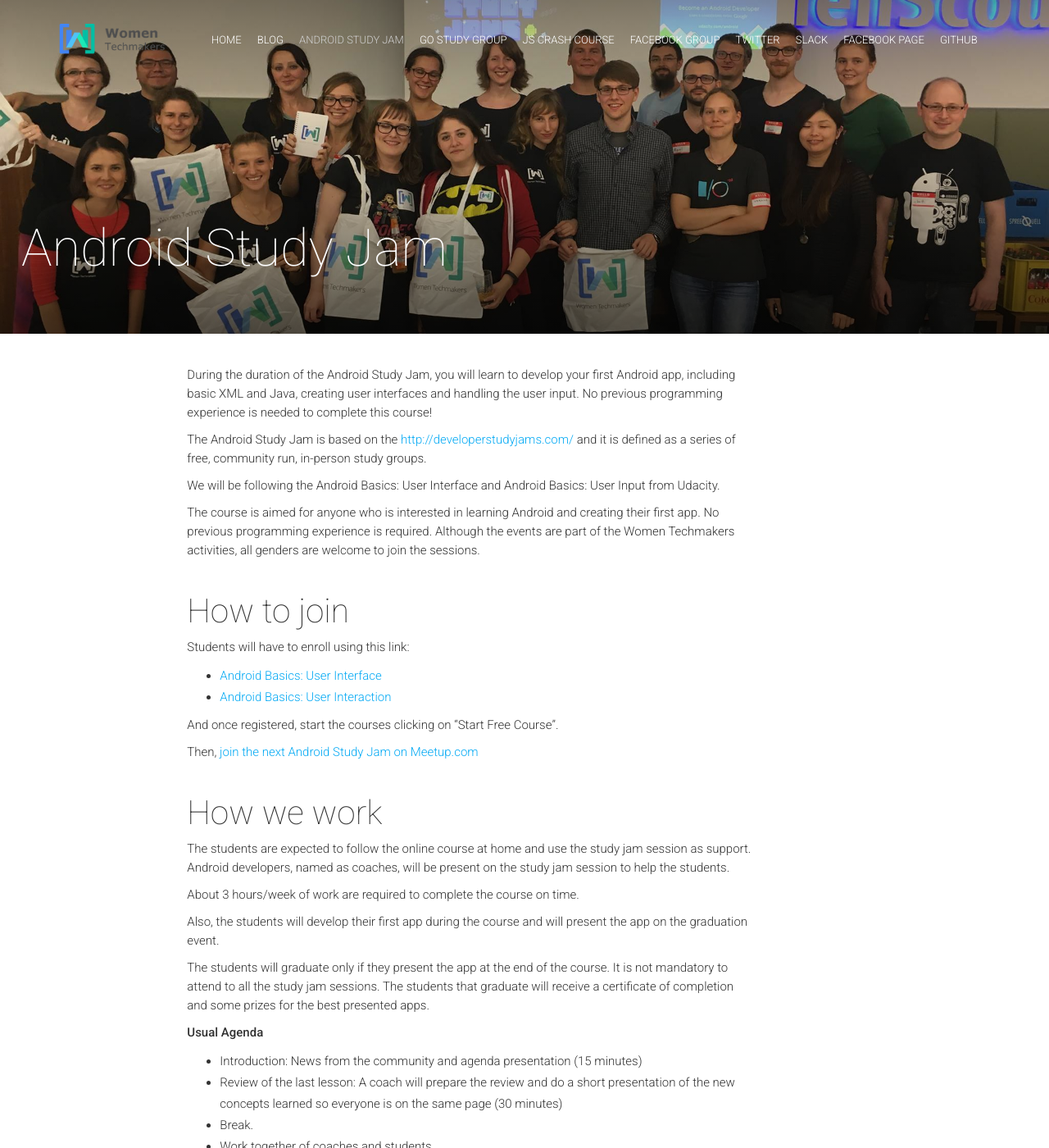
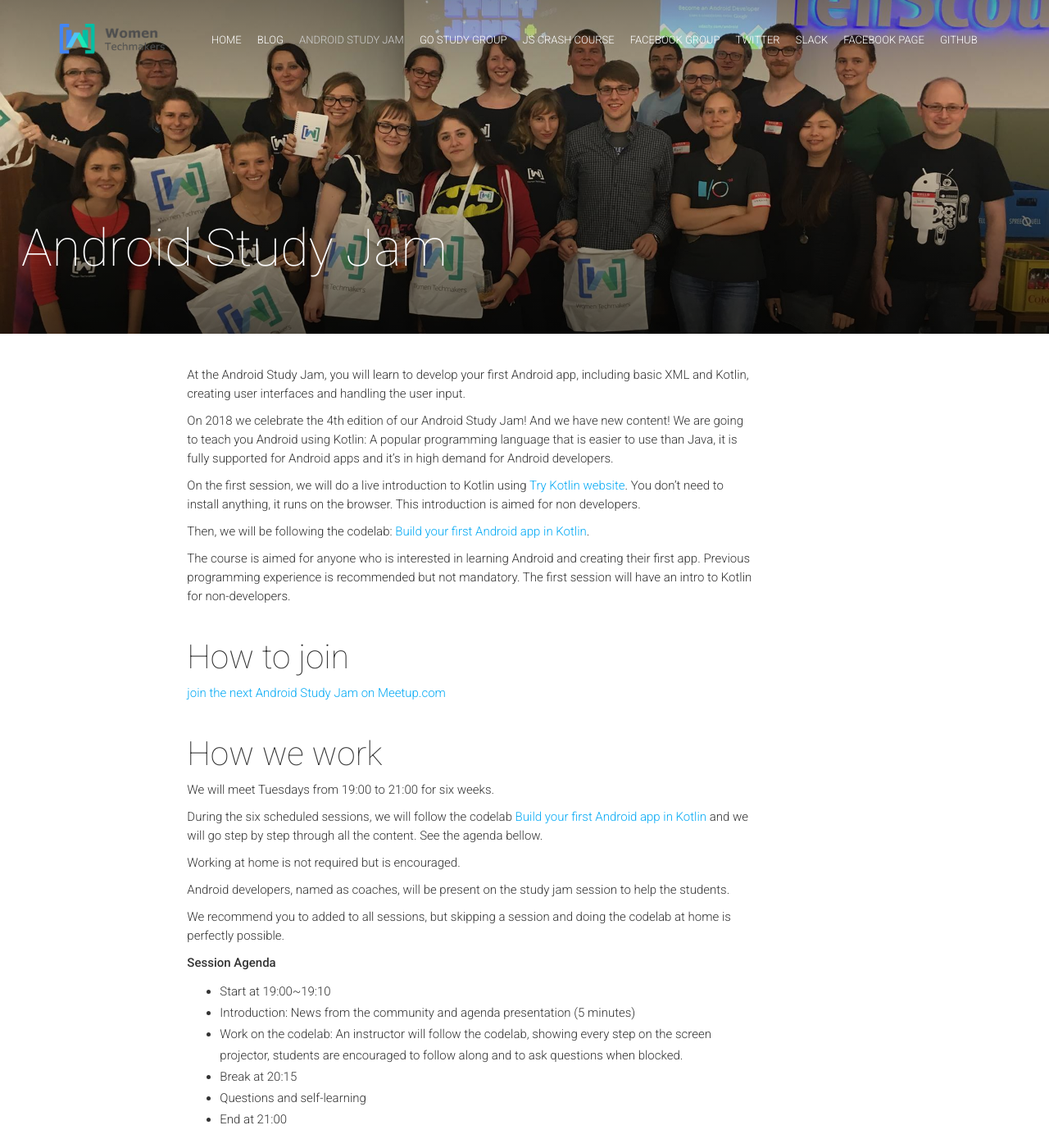
Before and after one commit to WTMBerlin/wtmberlin.github.io, a Jekyll site: the page built from android-study-jam.md, in a window 1280 px wide and 1400 px high. Shown: the whole window at 82% size. Built offline with Jekyll 4.4.1, drawn with Linux system fonts in a browser that asks for light colours; nearby versions of some CDN libraries; comment, search, counter and statistics services are not loaded; some of the changed text lies outside the part shown.

Commit message:
Android Study Jam 2018 new page

```diff
--- a/android-study-jam.md
+++ b/android-study-jam.md
@@ -6,63 +6,58 @@
 ---
 <img class="img-responsive feature-image" src="{{ site.baseurl }}/img/posts/android-study-jam.jpg" style="display:none">
 
-During the duration of the Android Study Jam, you will learn to develop your
-first Android app, including basic XML and Java, creating user interfaces and
-handling the user input. No previous programming experience is needed to
-complete this course!
+At the Android Study Jam, you will learn to develop your
+first Android app, including basic XML and Kotlin, creating user interfaces and
+handling the user input.
 
-The Android Study Jam is based on the
-[http://developerstudyjams.com/](http://developerstudyjams.com/) and it is
-defined as a series of free, community run, in-person study groups.
+On 2018 we celebrate the 4th edition of our Android Study Jam!
+And we have new content! We are going to teach you Android using Kotlin:
+A popular programming language that is easier to
+use than Java, it is fully supported for Android apps and it's in high demand for Android
+developers.
 
-We will be following the Android Basics: User Interface and Android Basics: User
-Input from Udacity.
+On the first session, we will do a live introduction to Kotlin using [Try Kotlin website](https://try.kotlinlang.org/).
+You don't need to install anything, it runs on the browser. This introduction is
+aimed for non developers.
+
+Then, we will be following the codelab: [Build your first Android app in Kotlin](https://codelabs.developers.google.com/codelabs/build-your-first-android-ap).
 
 The course is aimed for anyone who is interested in learning Android and
-creating their first app. No previous programming experience is required.
-Although the events are part of the Women Techmakers activities, all genders
-are welcome to join the sessions.
+creating their first app. Previous programming experience is recommended but
+not mandatory. The first session will have an intro to Kotlin for non-developers.
 
 #### How to join
 
-Students will have to enroll using this link:
-
-- [Android Basics: User Interface](https://www.udacity.com/course/android-development-for-beginners--ud837)
-- [Android Basics: User Interaction](https://www.udacity.com/course/android-basics-user-input--ud836)
-
-And once registered, start the courses clicking on “Start Free Course”.
-
-Then, [join the next Android Study Jam on Meetup.com](https://www.meetup.com/women-techmakers-berlin/events/)
+[join the next Android Study Jam on Meetup.com](https://www.meetup.com/women-techmakers-berlin/events/)
 
 #### How we work
 
-The students are expected to follow the online course at home and use the study
-jam session as support. Android developers, named as coaches, will be present on
+We will meet Tuesdays from 19:00 to 21:00 for six weeks.
+
+During the six scheduled sessions, we will follow the codelab [Build your first Android app in Kotlin](https://codelabs.developers.google.com/codelabs/build-your-first-android-ap)
+and we will go step by step through all the content. See the agenda bellow.
+
+Working at home is not required but is encouraged.
+
+Android developers, named as coaches, will be present on
 the study jam session to help the students.
 
-About 3 hours/week of work are required to complete the course on time.
+We recommend you to added to all sessions, but skipping a session and doing the
+codelab at home is perfectly possible.
 
-Also, the students will develop their first app during the course and will
-present the app on the graduation event.
+**Session Agenda**
 
-The students will graduate only if they present the app at the end of the course.
-It is not mandatory to attend to all the study jam sessions. The students
-that graduate will receive a certificate of completion and some prizes for the
-best presented apps.
-
-**Usual Agenda**
-
-- Introduction: News from the community and agenda presentation (15 minutes)
-- Review of the last lesson: A coach will prepare the review and do a short
-presentation of the new concepts learned so everyone is on the same page (30 minutes)
-- Break.
-- Work together of coaches and students
+- Start at 19:00~19:10
+- Introduction: News from the community and agenda presentation (5 minutes)
+- Work on the codelab: An instructor will follow the codelab, showing every step on the screen projector, students are encouraged to follow along and to ask questions when blocked.
+- Break at 20:15
+- Questions and self-learning
+- End at 21:00
 
 #### Diversity and Code of Conduct
 
-The Android Study Jam is organized with collaboration of Women Techmakers
-Berlin, GDG Berlin and GDG Berlin Android. Our mission is that everyone feels
-welcome to our events no matter gender or nationality, take their first steps
+The Android Study Jam is organized by Women Techmakers Berlin.
+Our mission is that everyone feels welcome to our events no matter gender or nationality, take their first steps
 in tech and be part of our local community.
 
 We strictly follow the [Berlin Code Of Conduct](http://berlincodeofconduct.org/)
@@ -70,28 +65,27 @@
 
 #### Location
 
-Babbel
-Max-Beer-Straße 2
-10119 Berlin
+Soundcloud
+Rheinsberger Str. 76/77
+10115 Berlin
 
-<iframe src="https://www.google.com/maps/embed?pb=!1m18!1m12!1m3!1d2427.475291121882!2d13.406113615807671!3d52.52483427981511!2m3!1f0!2f0!3f0!3m2!1i1024!2i768!4f13.1!3m3!1m2!1s0x47a851e1d943f383%3A0xce78b374eadae715!2sMax-Beer-Stra%C3%9Fe+2%2C+10119+Berlin!5e0!3m2!1sen!2sde!4v1489322986028" width="600" height="450" frameborder="0" style="border:0" allowfullscreen></iframe>
+<iframe src="https://www.google.com/maps/embed?pb=!1m18!1m12!1m3!1d2426.7933667539633!2d13.392551315644978!3d52.53717267981745!2m3!1f0!2f0!3f0!3m2!1i1024!2i768!4f13.1!3m3!1m2!1s0x47a851f11cea3617%3A0xd4277880007598c2!2sSoundcloud+HQ!5e0!3m2!1sen!2sde!4v1522512762033" width="600" height="450" frameborder="0" style="border:0" allowfullscreen></iframe>
 
 #### Calendar
 
-- 01.03.2017: Study Jam Kickoff + Building Layouts Part 1
-- 15.03.2017: Building Layouts Part 2
-- 05.04.2017: Making App Interactive Part 1
-- 19.04.2017: Making App Interactive Part 2
-- 03.05.2017: Object Oriented Programming Part 1
-- 17.05.2017: Object Oriented Programming Part 2
-- 07.06.2017: Project work
-- 21.06.2017: Graduation event
+- 15.05.2018: Study Jam Kickoff + Introduction to Kotlin
+- 22.05.2018: Codelab
+- 29.05.2018: Codelab
+- 05.06.2018: Codelab
+- 12.06.2018: Codelab
+- 19.06.2018: Codelab
+
+Dates for graduation event are yet not confirmed.
 
 #### Communication
 
-Join the [Android Developers Group Berlin Slack](https://adg-berlin.herokuapp.com/)
-
-Join the #wtm-study-jam channel if student. #wtm-study-jam-orga if organizer.
+1. Join the [WTM Berlin Slack](https://womentechmakersberlin.slack.com/)
+2. Join the #android-study-jam channel.
 
 #### FAQ for Students
 
@@ -99,25 +93,21 @@
 
 No, we won’t check the attendance.
 
-**Do I need to present an app as final project for graduation?**
-
-Yes, presenting an app on the closing event is required to get the certificate of completion.
-
 **I skipped some lessons and I am lost. Can I still come to the events?**
 
 Yes, you will have plenty of time to catch up. You can work on them during the lessons and the coaches will help you.
 
 **How many hours do I need to study each week?**
 
-Approx. 3 hours a week are required to complete the whole course and do the project.
+Studying at home is not required, except if you skip lessons.
 
 **Do I need to prepare the sessions at home?**
 
-Yes, it is recommended that the students (and the coaches) do the course lessons before the events to come prepared with questions.
+No, it's not required.
 
 **Do I need to install Android Studio?**
 
-The course will tell you when to install Android Studio (at the Practice Set 1)
+The course will tell you when to install Android Studio (At the first lesson)
 
 **Do I need a powerful computer?**
 
@@ -126,3 +116,12 @@
 **Do I need an Android device?**
 
 Not mandatory but nice to have, you can use an emulator instead.
+
+**What other resources to learn Android and programming do you recommend?**
+
+If you need extra support, we recommend the following content:
+
+- [Android Basics: User Interface](https://eu.udacity.com/course/android-basics-user-interface--ud834)
+- [Java Programming Basics](https://eu.udacity.com/course/java-programming-basics--ud282)
+
+Both courses are free!
```
